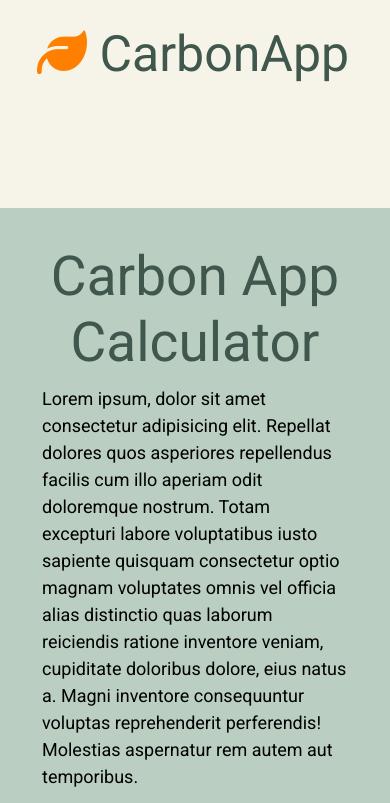
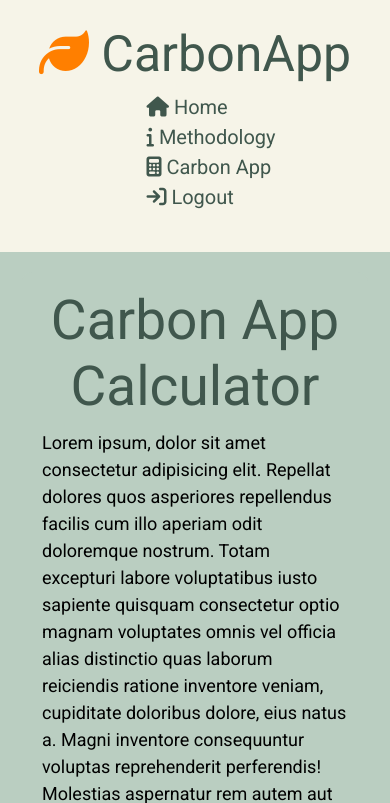
Before and after one commit to Andrei-Cos/Carbon_App_Grp1, a Flask app: page /carbon_app in a window 390 px wide; the page is wider, and only the part inside the window is pictured. Shown: the top 803 px of that part. Run offline with Flask 2, Linux system fonts and the light colour scheme; a user stored in the database is signed in; some libraries are stand-ins or nearby versions.

Commit message:
Update layout.css
Changes maximum size of navbar.

```diff
--- a/capp/static/layout.css
+++ b/capp/static/layout.css
@@ -33,7 +33,6 @@ ul {
 .navbar {
     display: flex;
     justify-content: flex-start;
-    height: 70px;
     align-items: center;
     background-color: #F6F4E8;
     padding: 0px;
@@ -45,8 +44,6 @@ ul {
     font-size: 20px;
     text-decoration: none;
 }
-
-
 
 .navbar ul {
     display: flex;
@@ -73,7 +70,6 @@ ul {
 /* Media Query */
 @media(max-width:768px){
     .navbar {
-        height: 160px;
         flex-direction: column;
     }
     .navbar ul {
```
